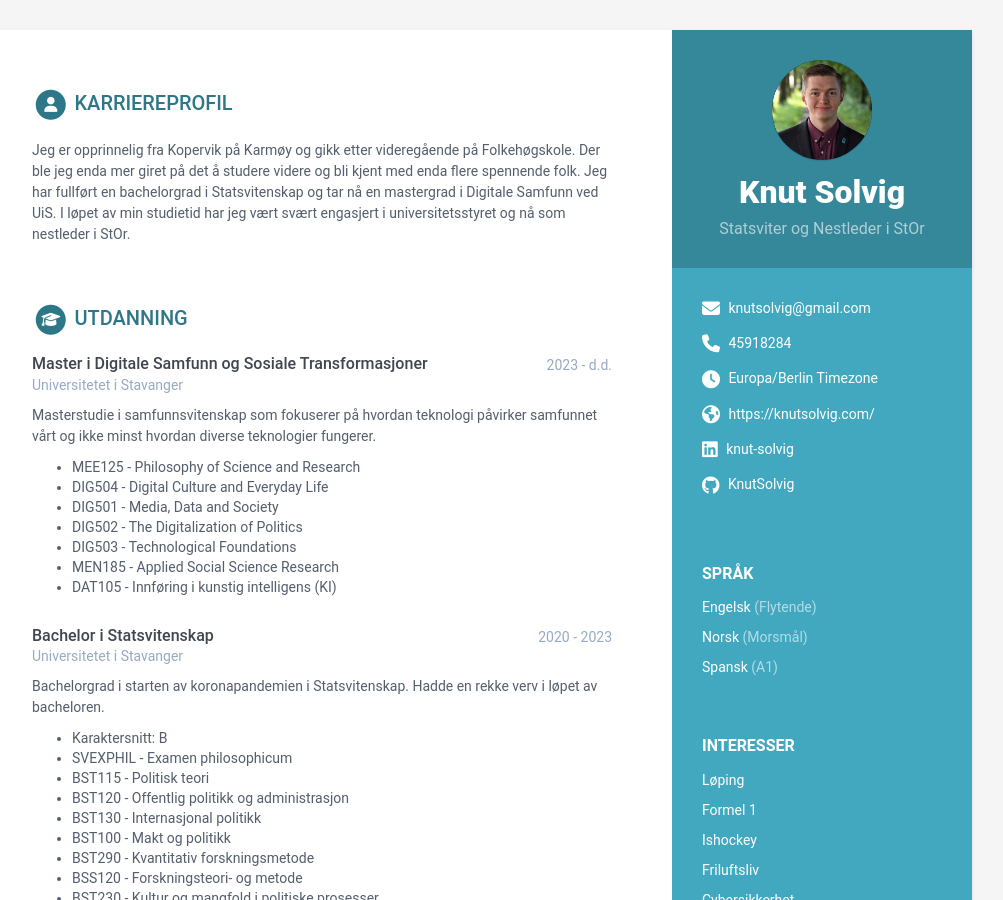
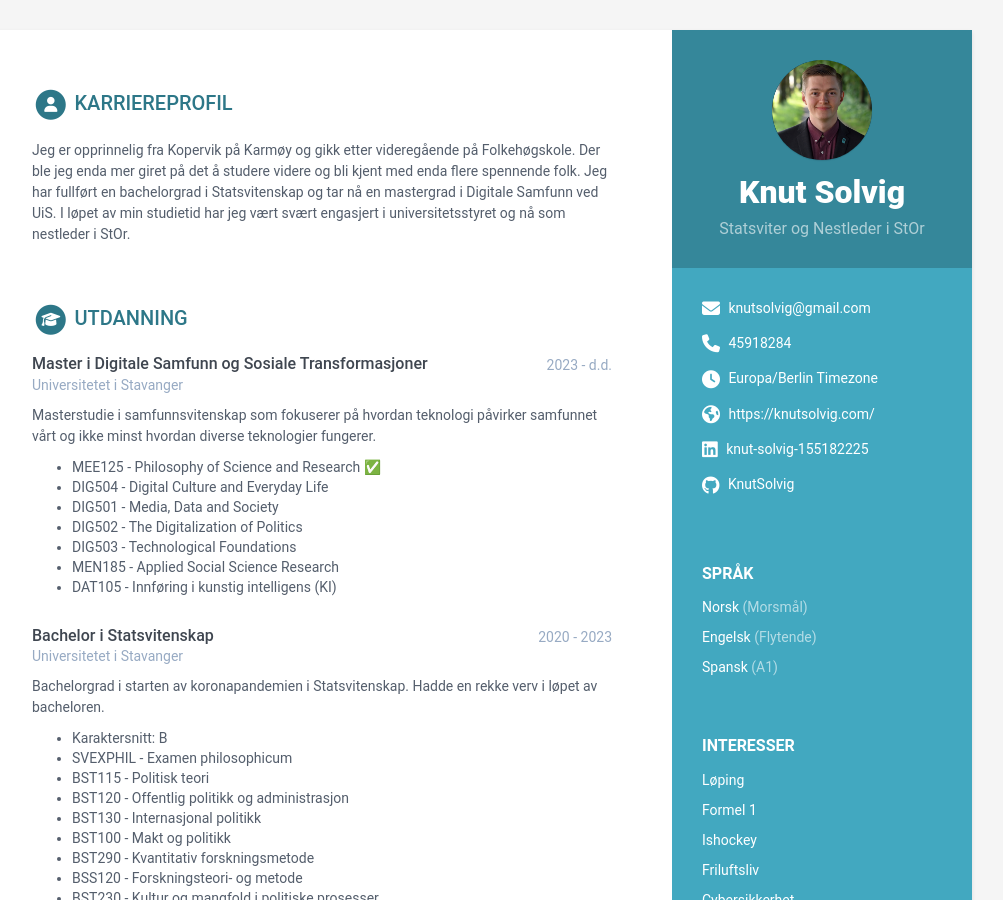
Before and after one commit to KnutSolvig/knutsolvig.github.io, a Jekyll site: the page built from index.html, in a window 1280 px wide and 900 px high. Shown: the whole window, without its empty margins (168-1171 px from the left). Built offline with Jekyll 4.4.1, drawn with Linux system fonts in a browser that asks for light colours.

Commit message:
Update data.yml

```diff
--- a/_data/data.yml
+++ b/_data/data.yml
@@ -18,7 +18,7 @@ sidebar:
   timezone: Europa/Berlin # Enter your timezone, e.g., America/Havana, Africa/Casablanca, America/North_Dakota/Center
   citizenship:
   website: https://knutsolvig.com/ # Include the full website URL, including "http://" or "https://".
-  linkedin: knut-solvig
+  linkedin: knut-solvig-155182225
   xing:
   github: KnutSolvig
   telegram: # add your nickname without '@' sign
@@ -37,11 +37,11 @@ sidebar:
   languages:
     title: Språk
     info:
+    - idiom: Norsk
+      level: Morsmål
+
     - idiom: Engelsk
       level: Flytende
-
-    - idiom: Norsk
-      level: Morsmål
 
     - idiom: Spansk
       level: A1
@@ -73,7 +73,7 @@ education:
     time: 2023 - d.d.
     details: |
       Masterstudie i samfunnsvitenskap som fokuserer på hvordan teknologi påvirker samfunnet vårt og ikke minst hvordan diverse teknologier fungerer.
-        - MEE125 - Philosophy of Science and Research
+        - MEE125 - Philosophy of Science and Research ✅
         - DIG504 - Digital Culture and Everyday Life
         - DIG501 - Media, Data and Society
         - DIG502 - The Digitalization of Politics
```
